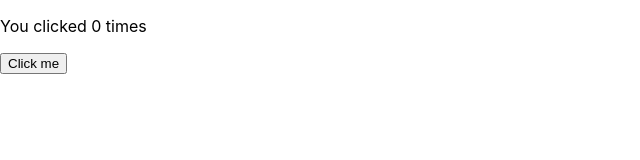
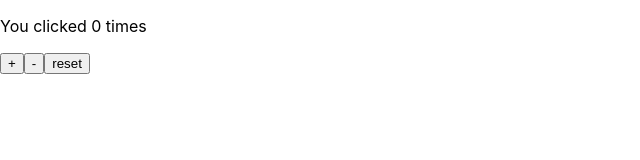
Before and after one commit to CarolEnache/cocktail-pricing, a React (Create React App) app: page / in a window 1280 px wide. Shown: the top 160 px of the page, without its empty margins (0-640 px from the left). Built offline with nearby package versions, Linux system fonts and the light colour scheme.

Commit message:
simple counter example demonstrate useReducer and createContext

```diff
--- a/package.json
+++ b/package.json
@@ -3,7 +3,6 @@
   "version": "0.1.0",
   "private": true,
   "dependencies": {
-    "eslint-plugin-react-hooks": "0.0.0",
     "react": "16.7.0-alpha.2",
     "react-dom": "16.7.0-alpha.2",
     "react-scripts": "2.1.1"
--- a/src/App.js
+++ b/src/App.js
@@ -1,22 +1,29 @@
-import React, { useState, useEffect } from 'react';
+import React, { createContext, useState, useEffect, useReducer } from 'react';
+import { initialState, reducer } from './redux';
+import NumberStepper from './component/counter'
 import './App.css';
+
+export const StateContext = createContext(initialState);
+export const DispatchContext = createContext();
 
 const App = () => {
   //Declare a new state variable, which we'll call 'count'
-  const [count, setCount] = useState(0);
+  const [state, dispatch] = useReducer(reducer, initialState);
 
   useEffect(() => {
     //Update the document title using the browser API
-    document.title = `You  clicked ${count} times`;
+    document.title = `You  clicked ${state.number} times`;
   });
 
   return (
-    <div>
-      <p>You clicked {count} times </p>
-      <button onClick={() =>setCount(count + 1) }>
-        Click me
-      </button>
-    </div>
+    <DispatchContext.Provider value={dispatch}>
+      <StateContext.Provider value={state}>
+        <div>
+          <p>You clicked {state.number} times </p>
+          <NumberStepper />
+        </div>
+      </StateContext.Provider>
+    </DispatchContext.Provider>
   )
 }
 
--- /dev/null
+++ b/src/component/counter/counter.component.js
@@ -0,0 +1,30 @@
+import React, { useContext} from 'react';
+import { StateContext, DispatchContext } from '../../App';
+import { initialState } from '../../redux';
+
+const NumberStepper = () => {
+    const state = useContext(StateContext);
+    const dispatch = useContext(DispatchContext);
+
+    const plus = () => {
+        dispatch({type: 'INCREMENT_NUMBER'});
+    }
+
+    const minus = () => {
+        dispatch({type: 'DECREMENT_NUMBER'});
+    }
+
+    const reset = () => {
+        dispatch({type: 'RESET_VALUE', payload: initialState.number});
+    }
+
+    return (
+        <div>
+            <button onClick={plus}>+</button>
+            <button onClick={minus}>-</button>
+            <button onClick={reset}>reset</button>
+        </div>
+    )
+}
+
+export default NumberStepper;
--- /dev/null
+++ b/src/component/counter/index.js
@@ -0,0 +1,2 @@
+import NumberStepper from './counter.component';
+export default NumberStepper;
--- /dev/null
+++ b/src/redux/index.js
@@ -0,0 +1,25 @@
+export const initialState = {
+    number: 0
+}
+
+export const reducer = (state, action) => {
+    switch(action.type) {
+        case 'INCREMENT_NUMBER':
+            return {
+                ...state,
+                number: state.number + 1
+            }
+        case 'DECREMENT_NUMBER':
+            return {
+                ...state,
+                number:state.number -1
+            }
+        case 'RESET_VALUE':
+            return {
+                ...state,
+                number: action.payload
+            }
+        default:
+            return state
+    }
+}
```
Also changed, not shown: 2 other files (tests, documents, lock files or other folders).
